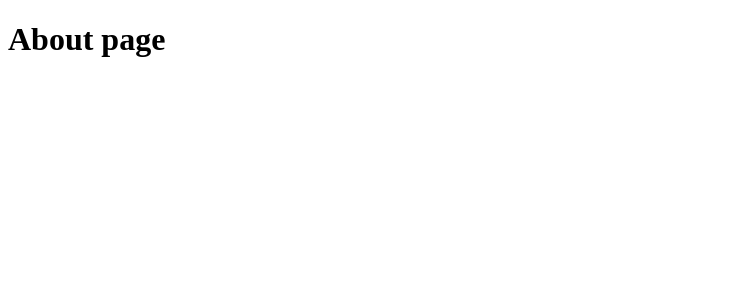
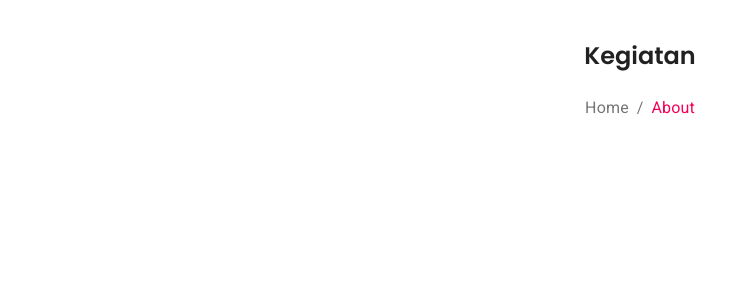
Before and after one commit to ricosandyca/react-todo, a React (Create React App) app: page /about in a window 1280 px wide. Shown: the top 300 px of the page, without its empty margins (0-750 px from the left). Built offline with nearby package versions, Linux system fonts and the light colour scheme.

Commit message:
Add breadcrumbs on header

```diff
--- a/src/assets/sass/components/_header.sass
+++ b/src/assets/sass/components/_header.sass
@@ -2,3 +2,8 @@
   .primary-text
     font-family: 'Poppins', sans-serif
     font-weight: 600
+
+  .breadcrumbs
+    display: flex
+    flex-direction: row
+    justify-content: center
--- a/src/components/header.tsx
+++ b/src/components/header.tsx
@@ -1,25 +1,69 @@
 import React from 'react'
+import {
+  Link,
+  withRouter,
+  RouteProps
+} from 'react-router-dom'
 import {
   Typography,
   Box,
+  Breadcrumbs,
   makeStyles
 } from '@material-ui/core'
 import {
   grey
 } from '@material-ui/core/colors'
 
-const header: React.FC = () => {
+interface ILink {
+  path: string
+  name: string
+  currentPage?: boolean
+}
+
+const header: React.FC = (props: RouteProps) => {
+  const { pathname } = props.location || {}
   const classes = makeStyles(({
-    header: { color: grey[900] }
+    header: { color: grey[900] },
   }))()
+
+  let links: ILink[] = [
+    {
+      path: '/',
+      name: 'Home'
+    },
+    {
+      path: '/about',
+      name: 'About'
+    }
+  ]
+  links = links.map(link => (
+    link.path === pathname
+      ? { ...link, currentPage: true }
+      : link
+  ))
 
   return (
     <Box my={4} className='header'>
       <Typography align='center' variant='h5' className={classes.header}>
         <span className='primary-text'>Kegiatan</span>
       </Typography>
+      <Box my={3}>
+        <div className='breadcrumbs'>
+          <Breadcrumbs>
+            {
+              links.map((link, i) => (
+                <Link key={i} to={link.path} className='link'>
+                  <Typography color={link.currentPage ? 'secondary' : 'textSecondary'}>
+                    {link.name}
+                  </Typography>
+                </Link>
+              ))
+            }
+          </Breadcrumbs>
+        </div>
+      </Box>
     </Box>
   )
 }
 
-export default header
+export default withRouter(header)
--- a/src/pages/about.tsx
+++ b/src/pages/about.tsx
@@ -1,9 +1,25 @@
 import React from 'react'
+import {
+  Container,
+  Grid
+} from '@material-ui/core'
 
-const about: React.FC = () => {
-  return (
-    <h1>About page</h1>
-  )
+import {
+  header as Header
+} from '../components'
+
+class AboutPage extends React.Component {
+  render () {
+    return (
+      <Container>
+        <Grid container justify='center'>
+          <Grid item xs={12} md={8} lg={6}>
+            <Header />
+          </Grid>
+        </Grid>
+      </Container>
+    )
+  }
 }
 
-export default about
+export default AboutPage
--- a/src/pages/main.tsx
+++ b/src/pages/main.tsx
@@ -78,8 +78,8 @@ class MainPage extends React.Component<IProps, IState> {
       <Container>
         <Grid container justify='center'>
           <Grid item xs={12} md={8} lg={6}>
-            <Header/>
-            <form onSubmit={this.handleSubmitForm}>
+            <Header />
+            <form onSubmit={this.handleSubmitForm} autoComplete='off'>
               <TextField
                 fullWidth
                 name='todo'
```
